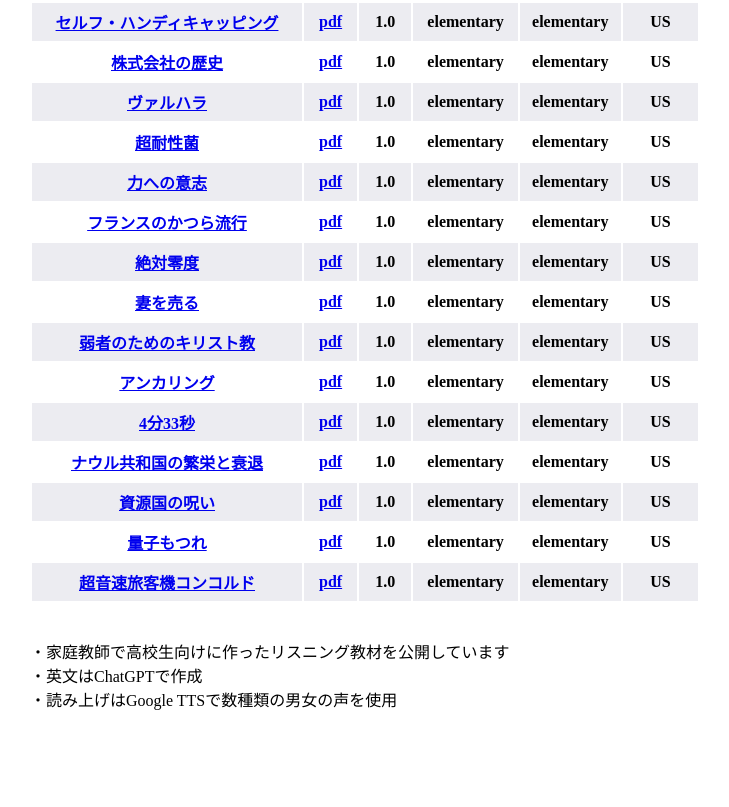
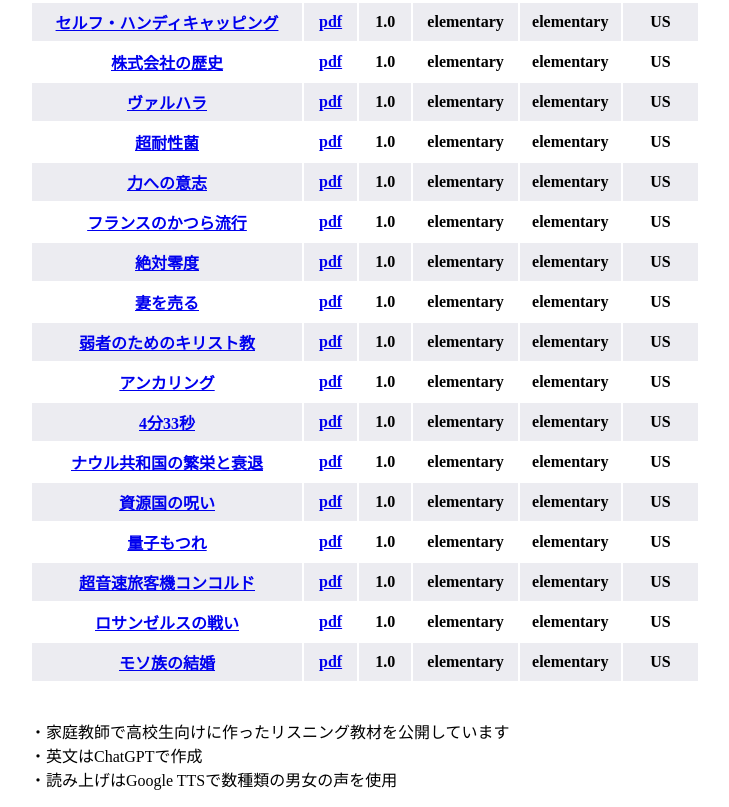
Before and after one commit to watingforreboot/listeningmaterials, a plain HTML site: page index.html in a window 1280 px wide. Shown: the part 2075-2882 px from the top of the page, without its empty margins (18-747 px from the left). Before the commit the page ends 2802 px from the top, so only its background shows below. Drawn offline with Linux system fonts and the light colour scheme.

Commit message:
Add files via upload

```diff
--- a/index.html
+++ b/index.html
@@ -551,6 +551,22 @@
         <th>elementary</th>
         <th>US</th>
     </tr>
+    <tr>
+        <th><a href="0331battleoflosangeles.htm">ロサンゼルスの戦い</a></th>
+        <th><a href="0331battleoflosangeles.pdf">pdf</a></th>
+        <th>1.0</th>
+        <th>elementary</th>
+        <th>elementary</th>
+        <th>US</th>
+    </tr>
+    <tr>
+        <th><a href="0401walkingmarriage.htm">モソ族の結婚</a></th>
+        <th><a href="0401walkingmarriage.pdf">pdf</a></th>
+        <th>1.0</th>
+        <th>elementary</th>
+        <th>elementary</th>
+        <th>US</th>
+    </tr>
         </table>
             <BR><BR>
             ・家庭教師で高校生向けに作ったリスニング教材を公開しています<BR>
```
Also changed, not shown: 0331battleoflosangeles.htm (added, +20 -0 lines), 0401walkingmarriage.htm (added, +20 -0 lines), 4 other files.
